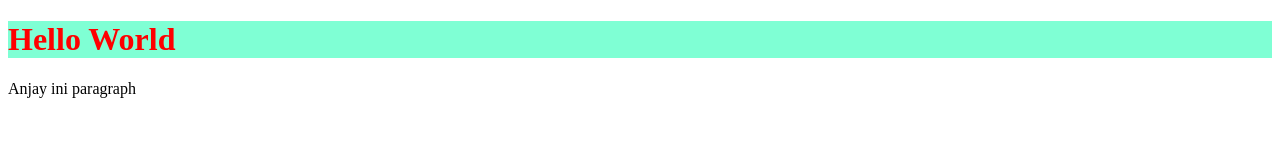
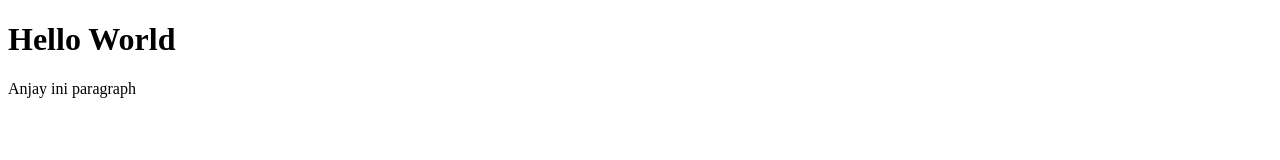
Before and after one commit to Aclaputra/bookshelf-api, a website: page index.html in a window 1280 px wide. Drawn offline with Linux system fonts and the light colour scheme.

Commit message:
clear styles

```diff
--- a/index.html
+++ b/index.html
@@ -5,12 +5,7 @@
     <meta http-equiv="X-UA-Compatible" content="IE=edge">
     <meta name="viewport" content="width=device-width, initial-scale=1.0">
     <style>
-        h1 {
-            color: red;
-        }
-        .anjay {
-            background-color: aquamarine;
-        }
+
     </style>
     <title>Document</title>
 </head>
```
